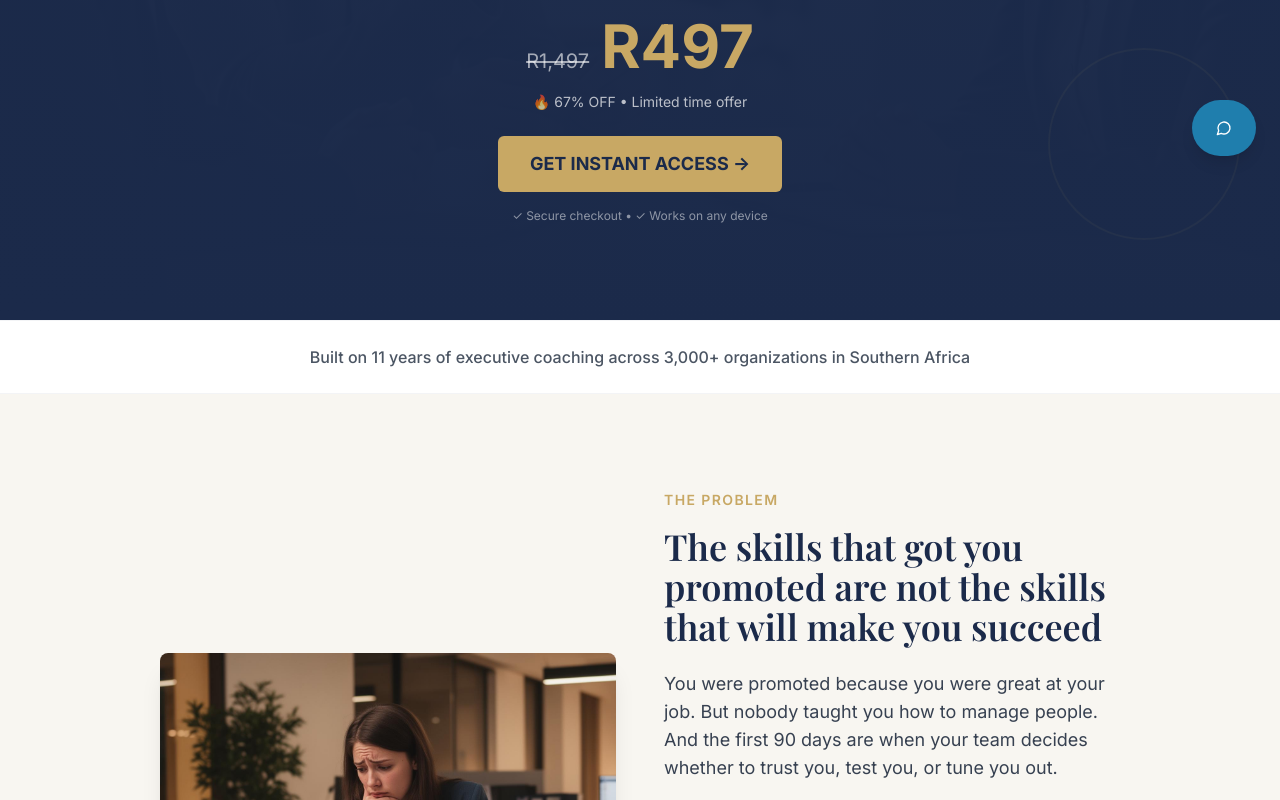
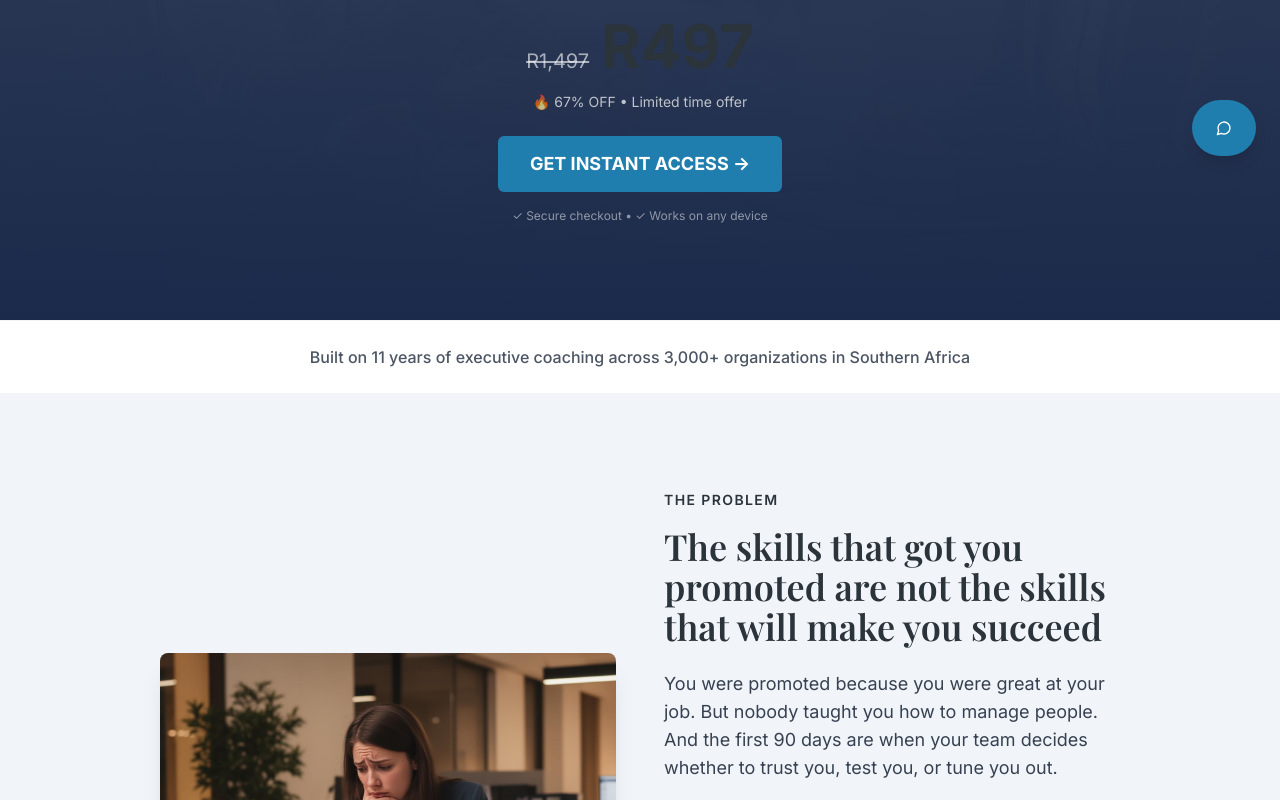
Before and after one commit to LBD-DASH/leadershipbydesign, a React (Vite) app: page /new-manager-kit in a window 1280 px wide. Shown: the part 620-1420 px from the top of the page. Built offline with nearby package versions, Linux system fonts and the light colour scheme.

Commit message:
Align pages to blue theme

```diff
--- a/src/pages/products/DifficultConversationsPlaybook.tsx
+++ b/src/pages/products/DifficultConversationsPlaybook.tsx
@@ -9,12 +9,13 @@ import productHandshake from "@/assets/product-handshake.jpg";
 import productLightbulbIdea from "@/assets/product-lightbulb-idea.jpg";
 import productTeamHandsAbove from "@/assets/product-team-hands-above.jpg";
 
-// Custom colors for this page
+// Using design system colors for consistency
 const colors = {
-  navy: "#1B2A4A",
-  gold: "#C8A864",
-  cream: "#F8F6F1",
-  goldLight: "#C8A86420",
+  primary: "hsl(200, 70%, 40%)", // teal from design system
+  primaryDark: "hsl(200, 70%, 25%)", // darker teal for gradients
+  accent: "hsl(200, 70%, 50%)", // lighter accent
+  cream: "hsl(210, 40%, 96%)", // matches --muted
+  accentLight: "hsl(200, 70%, 40%, 0.2)",
 };
 
 const featurePills = [
--- a/src/pages/products/NewManagerKit.tsx
+++ b/src/pages/products/NewManagerKit.tsx
@@ -9,12 +9,13 @@ import newManagerHero from "@/assets/new-manager-hero.jpg";
 import newManagerStruggle from "@/assets/new-manager-struggle.jpg";
 import newManagerSuccess from "@/assets/new-manager-success.jpg";
 
-// Custom colors for this page
+// Using design system colors for consistency
 const colors = {
-  navy: "#1B2A4A",
-  gold: "#C8A864",
-  cream: "#F8F6F1",
-  goldLight: "#C8A86420",
+  primary: "hsl(200, 70%, 40%)", // teal from design system
+  primaryDark: "hsl(200, 70%, 25%)", // darker teal for gradients
+  accent: "hsl(200, 70%, 50%)", // lighter accent
+  cream: "hsl(210, 40%, 96%)", // matches --muted
+  accentLight: "hsl(200, 70%, 40%, 0.2)",
 };
 
 const featurePills = [
```
